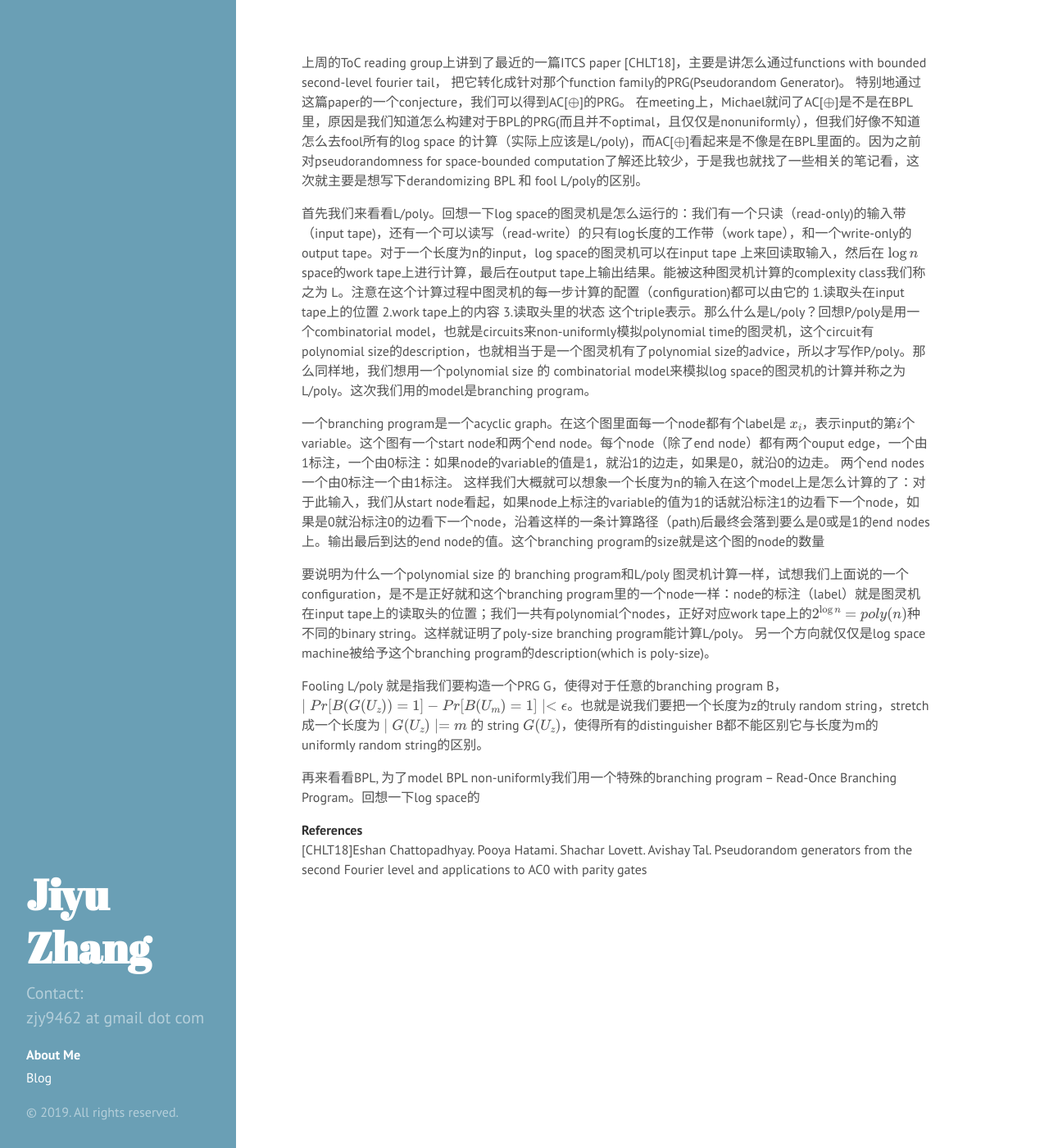
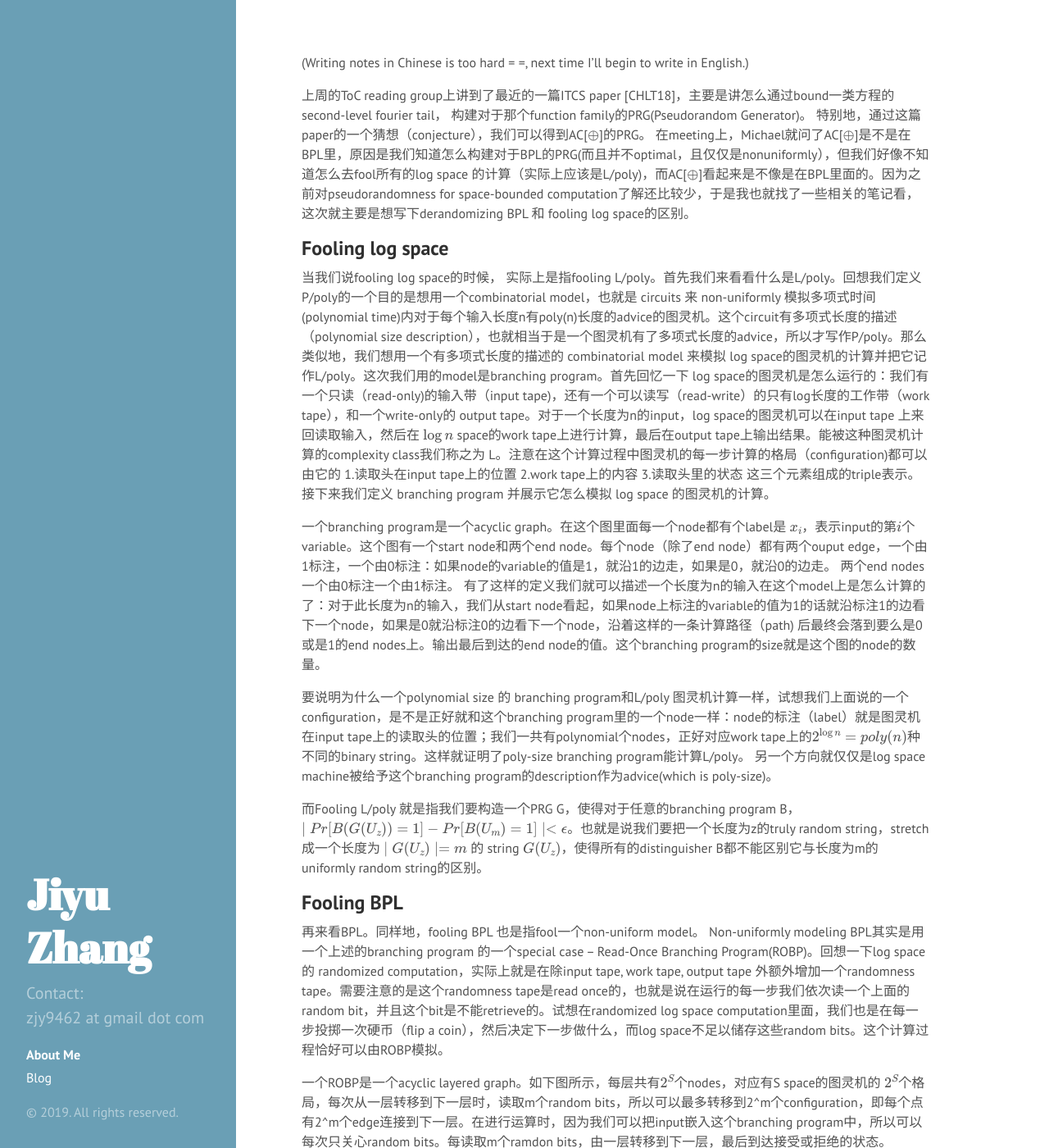
Before and after one commit to lucamartucci/lucamartucci.github.io, a Jekyll site: the page built from _posts/2019-1-25-derandlogspace.md, in a window 1280 px wide and 1400 px high. Shown: the whole window at 82% size. Built offline with Jekyll 4.4.1, drawn with Linux system fonts in a browser that asks for light colours; formulas are drawn with MathJax 3; some of the changed text lies outside the part shown.

Commit message:
finishlogspace

```diff
--- a/_posts/2019-1-25-derandlogspace.md
+++ b/_posts/2019-1-25-derandlogspace.md
@@ -4,20 +4,33 @@
 title: Derandomizing Log Space vs. Fooling Log Space
 tags: Study Diary
 ---
-上周的ToC reading group上讲到了最近的一篇ITCS paper [CHLT18]，主要是讲怎么通过functions with bounded second-level fourier tail， 把它转化成针对那个function family的PRG(Pseudorandom Generator)。 特别地通过这篇paper的一个conjecture，我们可以得到AC[$\oplus$]的PRG。 在meeting上，Michael就问了AC[$\oplus$]是不是在BPL里，原因是我们知道怎么构建对于BPL的PRG(而且并不optimal，且仅仅是nonuniformly），但我们好像不知道怎么去fool所有的log space 的计算（实际上应该是L/poly)，而AC[$\oplus$]看起来是不像是在BPL里面的。因为之前对pseudorandomness for space-bounded computation了解还比较少，于是我也就找了一些相关的笔记看，这次就主要是想写下derandomizing BPL 和 fool L/poly的区别。
+(Writing notes in Chinese is too hard = =, next time I'll begin to write in English.)
 
-首先我们来看看L/poly。回想一下log space的图灵机是怎么运行的：我们有一个只读（read-only)的输入带（input tape)，还有一个可以读写（read-write）的只有log长度的工作带（work tape），和一个write-only的 output tape。对于一个长度为n的input，log space的图灵机可以在input tape 上来回读取输入，然后在 $\log n$ space的work tape上进行计算，最后在output tape上输出结果。能被这种图灵机计算的complexity class我们称之为 L。注意在这个计算过程中图灵机的每一步计算的配置（configuration)都可以由它的 1.读取头在input tape上的位置 2.work tape上的内容 3.读取头里的状态 这个triple表示。那么什么是L/poly？回想P/poly是用一个combinatorial model，也就是circuits来non-uniformly模拟polynomial time的图灵机，这个circuit有polynomial size的description，也就相当于是一个图灵机有了polynomial size的advice，所以才写作P/poly。那么同样地，我们想用一个polynomial size 的 combinatorial model来模拟log space的图灵机的计算并称之为L/poly。这次我们用的model是branching program。
+上周的ToC reading group上讲到了最近的一篇ITCS paper [CHLT18]，主要是讲怎么通过bound一类方程的second-level fourier tail， 构建对于那个function family的PRG(Pseudorandom Generator)。 特别地，通过这篇paper的一个猜想（conjecture），我们可以得到AC[$\oplus$]的PRG。 在meeting上，Michael就问了AC[$\oplus$]是不是在BPL里，原因是我们知道怎么构建对于BPL的PRG(而且并不optimal，且仅仅是nonuniformly），但我们好像不知道怎么去fool所有的log space 的计算（实际上应该是L/poly)，而AC[$\oplus$]看起来是不像是在BPL里面的。因为之前对pseudorandomness for space-bounded computation了解还比较少，于是我也就找了一些相关的笔记看，这次就主要是想写下derandomizing BPL 和 fooling log space的区别。
 
-一个branching program是一个acyclic graph。在这个图里面每一个node都有个label是 $x_i$，表示input的第$i$个variable。这个图有一个start node和两个end node。每个node（除了end node）都有两个ouput edge，一个由1标注，一个由0标注：如果node的variable的值是1，就沿1的边走，如果是0，就沿0的边走。 两个end nodes一个由0标注一个由1标注。 这样我们大概就可以想象一个长度为n的输入在这个model上是怎么计算的了：对于此输入，我们从start node看起，如果node上标注的variable的值为1的话就沿标注1的边看下一个node，如果是0就沿标注0的边看下一个node，沿着这样的一条计算路径（path)后最终会落到要么是0或是1的end nodes上。输出最后到达的end node的值。这个branching program的size就是这个图的node的数量
+## **Fooling log space**
+当我们说fooling log space的时候， 实际上是指fooling L/poly。首先我们来看看什么是L/poly。回想我们定义P/poly的一个目的是想用一个combinatorial model，也就是 circuits 来 non-uniformly 模拟多项式时间(polynomial time)内对于每个输入长度n有poly(n)长度的advice的图灵机。这个circuit有多项式长度的描述（polynomial size description），也就相当于是一个图灵机有了多项式长度的advice，所以才写作P/poly。那么类似地，我们想用一个有多项式长度的描述的 combinatorial model 来模拟 log space的图灵机的计算并把它记作L/poly。这次我们用的model是branching program。首先回忆一下 log space的图灵机是怎么运行的：我们有一个只读（read-only)的输入带（input tape)，还有一个可以读写（read-write）的只有log长度的工作带（work tape），和一个write-only的 output tape。对于一个长度为n的input，log space的图灵机可以在input tape 上来回读取输入，然后在 $\log n$ space的work tape上进行计算，最后在output tape上输出结果。能被这种图灵机计算的complexity class我们称之为 L。注意在这个计算过程中图灵机的每一步计算的格局（configuration)都可以由它的 1.读取头在input tape上的位置 2.work tape上的内容 3.读取头里的状态 这三个元素组成的triple表示。接下来我们定义 branching program 并展示它怎么模拟 log space 的图灵机的计算。
 
-要说明为什么一个polynomial size 的 branching program和L/poly 图灵机计算一样，试想我们上面说的一个configuration，是不是正好就和这个branching program里的一个node一样：node的标注（label）就是图灵机在input tape上的读取头的位置；我们一共有polynomial个nodes，正好对应work tape上的$2^{\log n}=poly(n)$种不同的binary string。这样就证明了poly-size branching program能计算L/poly。 另一个方向就仅仅是log space machine被给予这个branching program的description(which is poly-size)。
+一个branching program是一个acyclic graph。在这个图里面每一个node都有个label是 $x_i$，表示input的第$i$个variable。这个图有一个start node和两个end node。每个node（除了end node）都有两个ouput edge，一个由1标注，一个由0标注：如果node的variable的值是1，就沿1的边走，如果是0，就沿0的边走。 两个end nodes一个由0标注一个由1标注。 有了这样的定义我们就可以描述一个长度为n的输入在这个model上是怎么计算的了：对于此长度为n的输入，我们从start node看起，如果node上标注的variable的值为1的话就沿标注1的边看下一个node，如果是0就沿标注0的边看下一个node，沿着这样的一条计算路径（path) 后最终会落到要么是0或是1的end nodes上。输出最后到达的end node的值。这个branching program的size就是这个图的node的数量。
 
-Fooling L/poly 就是指我们要构造一个PRG G，使得对于任意的branching program B，$\mid{Pr[B(G(U_z))=1]-Pr[B(U_m)=1]}\mid < \epsilon$。也就是说我们要把一个长度为z的truly random string，stretch成一个长度为 $\mid G(U_z)\mid=m$ 的 string $ G(U_z)$，使得所有的distinguisher B都不能区别它与长度为m的uniformly random string的区别。
+要说明为什么一个polynomial size 的 branching program和L/poly 图灵机计算一样，试想我们上面说的一个configuration，是不是正好就和这个branching program里的一个node一样：node的标注（label）就是图灵机在input tape上的读取头的位置；我们一共有polynomial个nodes，正好对应work tape上的$2^{\log n}=poly(n)$种不同的binary string。这样就证明了poly-size branching program能计算L/poly。 另一个方向就仅仅是log space machine被给予这个branching program的description作为advice(which is poly-size)。
 
+而Fooling L/poly 就是指我们要构造一个PRG G，使得对于任意的branching program B，$\mid{Pr[B(G(U_z))=1]-Pr[B(U_m)=1]}\mid < \epsilon$。也就是说我们要把一个长度为z的truly random string，stretch成一个长度为 $\mid G(U_z)\mid=m$ 的 string $ G(U_z)$，使得所有的distinguisher B都不能区别它与长度为m的uniformly random string的区别。
 
-再来看看BPL, 为了model BPL non-uniformly我们用一个特殊的branching program -- Read-Once Branching Program。回想一下log space的
+## **Fooling BPL**
+再来看BPL。同样地，fooling BPL 也是指fool一个non-uniform model。 Non-uniformly modeling BPL其实是用一个上述的branching program 的一个special case -- Read-Once Branching Program(ROBP)。回想一下log space的 randomized computation，实际上就是在除input tape, work tape, output tape 外额外增加一个randomness tape。需要注意的是这个randomness tape是read once的，也就是说在运行的每一步我们依次读一个上面的random bit，并且这个bit是不能retrieve的。试想在randomized log space computation里面，我们也是在每一步投掷一次硬币（flip a coin），然后决定下一步做什么，而log space不足以储存这些random bits。这个计算过程恰好可以由ROBP模拟。
+
+一个ROBP是一个acyclic layered graph。如下图所示，每层共有$2^S$个nodes，对应有S space的图灵机的 $2^S$个格局，每次从一层转移到下一层时，读取m个random bits，所以可以最多转移到2^m个configuration，即每个点有2^m个edge连接到下一层。在进行运算时，因为我们可以把input嵌入这个branching program中，所以可以每次只关心random bits。每读取m个ramdon bits，由一层转移到下一层，最后到达接受或拒绝的状态。
+
+![](/assets/ROBP.jpg)
+
+Derandomizing BPL就是指我们能构造一个PRG G，使得对于任意的ROBP $B^{\prime}$，$\mid{Pr[B^{\prime}(G(U_z))=1]-Pr[B^{\prime}(U_m)=1]}\mid < \epsilon$。
+
+由此可见，fooling log space 和 derandomizing BPL是不痛的，前者需要fool 所有的 branching program，而后者只需要fool 一个special branching program -- ROBP。前者难度比后者更大。
 
 
 
 **References**
 [CHLT18]Eshan Chattopadhyay. Pooya Hatami. Shachar Lovett. Avishay Tal. Pseudorandom generators from the second Fourier level and applications to AC0 with parity gates
+
+David Zuckerman. Lecture Notes of Pseudorandomness and Combinatorial Constructions (CS 395T), http://www.cs.utexas.edu/~diz/395T/01/
```
Also changed, not shown: assets/ROBP.jpg (added), 5 other files.
